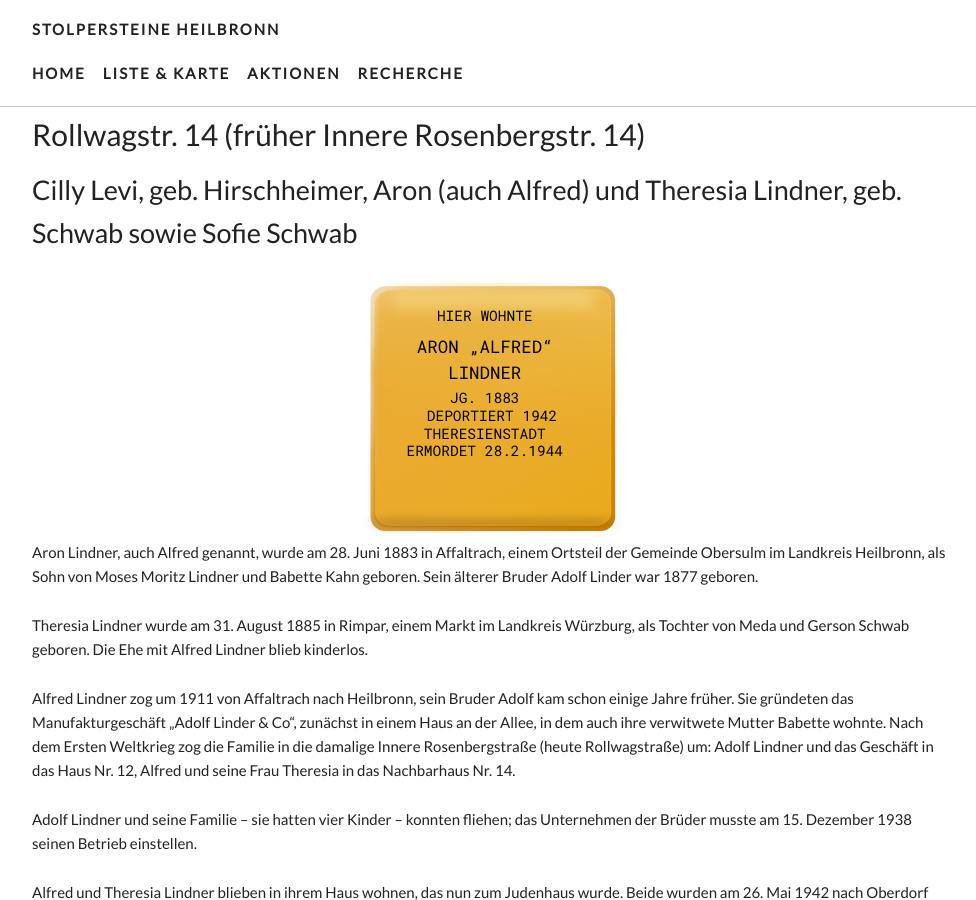
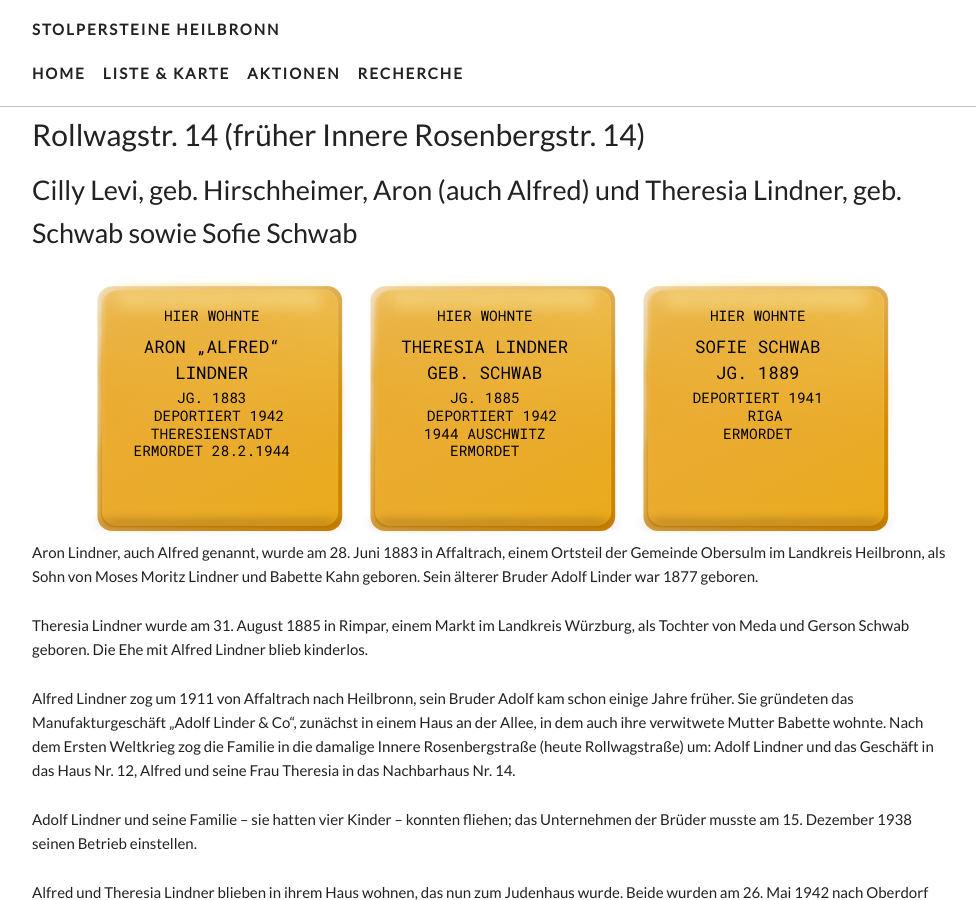
Before and after one commit to opendata-heilbronn/stolpersteine, a Jekyll site: the page built from _list/rollwagstr-14.markdown, in a window 1280 px wide and 900 px high. Shown: the whole window, without its empty margins (148-1124 px from the left). Built offline with Jekyll 4.4.1, drawn with Linux system fonts in a browser that asks for light colours; nearby versions of some CDN libraries; some web fonts are replaced.

Commit message:
Updated Rollwagstr 14

```diff
--- a/_list/rollwagstr-14.markdown
+++ b/_list/rollwagstr-14.markdown
@@ -12,6 +12,26 @@ steine:
   - DEPORTIERT 1942
   - THERESIENSTADT
   - ERMORDET 28.2.1944
+  -
+  -
+- - HIER WOHNTE
+  - THERESIA LINDNER
+  - GEB. SCHWAB
+  - JG. 1885
+  - DEPORTIERT 1942
+  - 1944 AUSCHWITZ
+  - ERMORDET
+  -
+  -
+- - HIER WOHNTE
+  - SOFIE SCHWAB
+  - JG. 1889
+  - DEPORTIERT 1941
+  - RIGA
+  - ERMORDET
+  -
+  -
+  -
 ---
 
 Aron Lindner, auch Alfred genannt, wurde am 28. Juni 1883 in Affaltrach, einem Ortsteil der Gemeinde Obersulm im Landkreis Heilbronn, als Sohn von Moses Moritz Lindner und Babette Kahn geboren. Sein älterer Bruder Adolf Linder war 1877 geboren.
```
